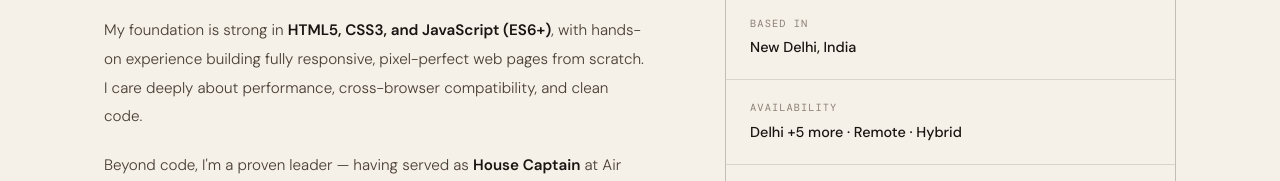
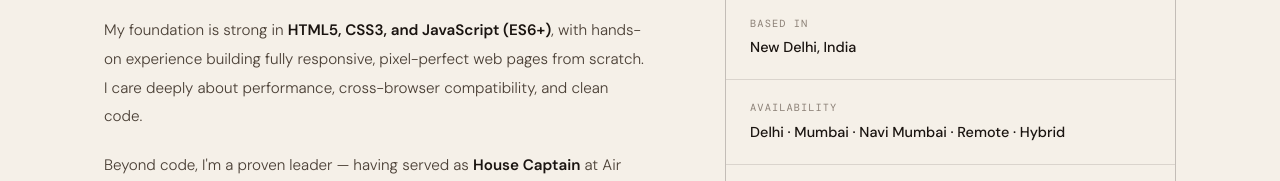
Before and after one commit to aryachib19/arya-portfolio, a website: page public/index.html in a window 1280 px wide. Shown: the part 1093-1274 px from the top of the page. Drawn offline with nearby package versions, Linux system fonts and the light colour scheme; a web font is replaced by a local one.

Commit message:
Update availability locations in index.html

```diff
--- a/public/index.html
+++ b/public/index.html
@@ -876,7 +876,7 @@
       </div>
       <div class="fact-row">
         <span class="fact-label">Availability</span>
-        <span class="fact-value">Delhi +5 more · Remote · Hybrid</span>
+        <span class="fact-value">Delhi · Mumbai · Navi Mumbai · Remote · Hybrid </span>
       </div>
       <div class="fact-row">
         <span class="fact-label">Email</span>
```
